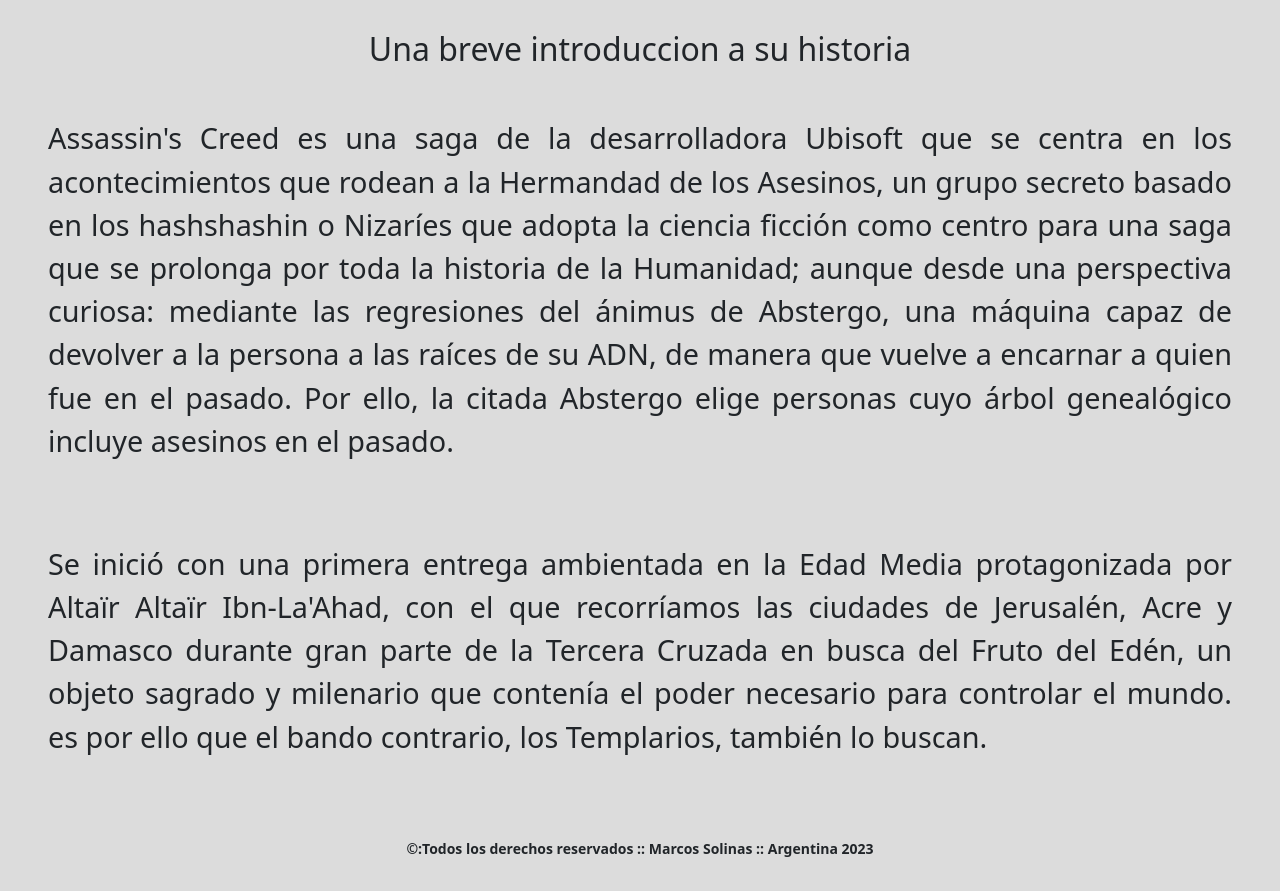
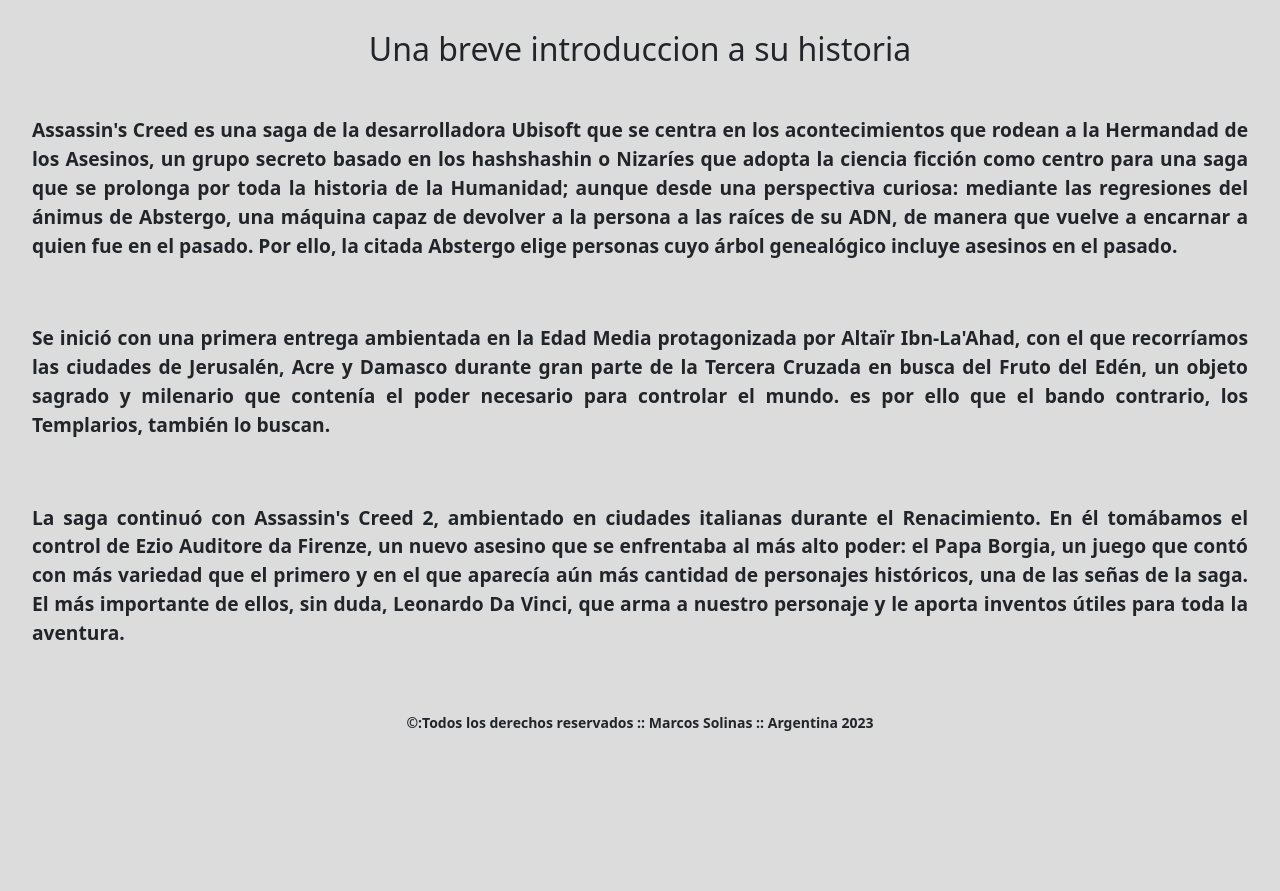
Before and after one commit to SuperMarcOne/Pre-entregable-numero-2, a plain HTML site: page index.html in a window 1280 px wide. Shown: the part 928-1819 px from the top of the page. After the commit the page ends 1693 px from the top, so only its background shows below. Drawn offline with nearby package versions, Linux system fonts and the light colour scheme.

Commit message:
se agrego un parrafo mas a la introduccion y se cambio el fontsize

```diff
--- a/CSS/style.css
+++ b/CSS/style.css
@@ -55,18 +55,29 @@
 
 .presentacion-1 {
     display: flex;
-    margin: 2rem;
+    margin: 1rem;
     padding: 1rem;
-    font-size: 1.8rem;
+    font-size: 1.2rem;
     text-align: justify;
+    font-weight: 600;
 }
 
 .presentacion-2 {
     display: flex;
-    margin: 2rem;
+    margin: 1rem;
     padding: 1rem;
-    font-size: 1.8rem;
+    font-size: 1.2rem;
     text-align: justify;
+    font-weight: 600;
+}
+
+.presentacion-3 {
+    display: flex;
+    margin: 1rem;
+    padding: 1rem;
+    font-size: 1.2rem;
+    text-align: justify;
+    font-weight: 600;
 }
 
 .imagen-1 {
--- a/index.html
+++ b/index.html
@@ -53,7 +53,10 @@
             <p>Assassin's Creed es una saga de la desarrolladora Ubisoft que se centra en los acontecimientos que rodean a la Hermandad de los Asesinos, un grupo secreto basado en los hashshashin o Nizaríes que adopta la ciencia ficción como centro para una saga que se prolonga por toda la historia de la Humanidad; aunque desde una perspectiva curiosa: mediante las regresiones del ánimus de Abstergo, una máquina capaz de devolver a la persona a las raíces de su ADN, de manera que vuelve a encarnar a quien fue en el pasado. Por ello, la citada Abstergo elige personas cuyo árbol genealógico incluye asesinos en el pasado.</p>
         </div>
         <div class="presentacion-2">
-            <p>Se inició con una primera entrega ambientada en la Edad Media protagonizada por Altaïr Altaïr Ibn-La'Ahad, con el que recorríamos las ciudades de Jerusalén, Acre y Damasco durante gran parte de la Tercera Cruzada en busca del Fruto del Edén, un objeto sagrado y milenario que contenía el poder necesario para controlar el mundo. es por ello que el bando contrario, los Templarios, también lo buscan.</p>
+            <p>Se inició con una primera entrega ambientada en la Edad Media protagonizada por Altaïr Ibn-La'Ahad, con el que recorríamos las ciudades de Jerusalén, Acre y Damasco durante gran parte de la Tercera Cruzada en busca del Fruto del Edén, un objeto sagrado y milenario que contenía el poder necesario para controlar el mundo. es por ello que el bando contrario, los Templarios, también lo buscan.</p>
+        </div>
+        <div class="presentacion-3">
+            <p>La saga continuó con Assassin's Creed 2, ambientado en ciudades italianas durante el Renacimiento. En él tomábamos el control de Ezio Auditore da Firenze, un nuevo asesino que se enfrentaba al más alto poder: el Papa Borgia, un juego que contó con más variedad que el primero y en el que aparecía aún más cantidad de personajes históricos, una de las señas de la saga. El más importante de ellos, sin duda, Leonardo Da Vinci, que arma a nuestro personaje y le aporta inventos útiles para toda la aventura.</p>
         </div>
 
 
```
